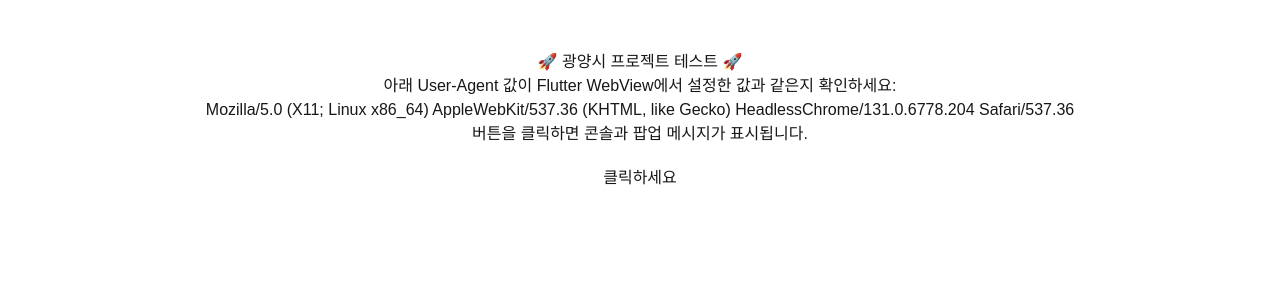
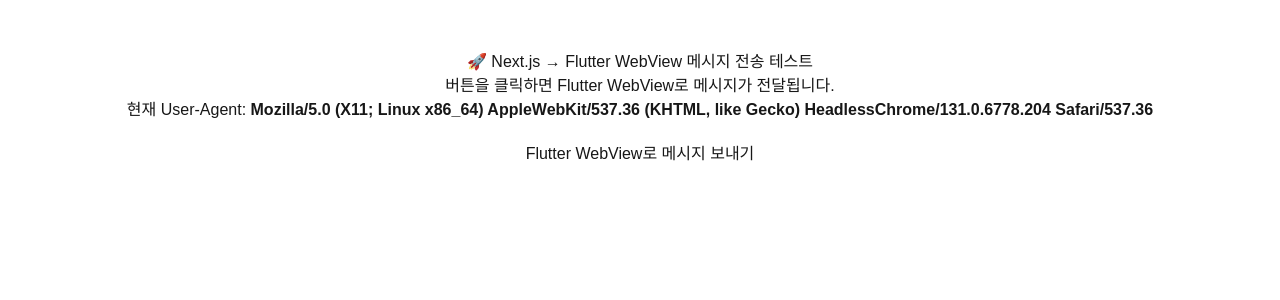
Before and after one commit to wemeet-kay/my-next-app, a Next.js app: page / in a window 1280 px wide. Shown: the top 300 px of the page. Built offline with nearby package versions, Linux system fonts and the light colour scheme.

Commit message:
Add postMessage Test

```diff
--- a/app/page.tsx
+++ b/app/page.tsx
@@ -1,19 +1,26 @@
-'use client'; // ✅ 클라이언트 컴포넌트 선언
+"use client"; // ✅ 클라이언트 컴포넌트 선언
 import { useEffect, useState } from "react";
 
 export default function Home() {
   const [userAgent, setUserAgent] = useState("");
 
   useEffect(() => {
-    setUserAgent(navigator.userAgent);  // 브라우저의 User-Agent 가져오기
+    setUserAgent(navigator.userAgent); // ✅ 브라우저의 User-Agent 가져오기
   }, []);
 
   const handleClick = () => {
     const postMessage = "requestLocationForNearbyFacilities";
-    if(navigator.userAgent.includes("APP_WEBVIEW")) {
-      window.postMessage(postMessage);
-      console.log("✅ [${postMessage}] 메시지가 전송되었습니다!");
-      alert("✅ [${postMessage}] 메시지가 전송되었습니다!");
+
+    // ✅ Flutter WebView 환경에서만 실행
+    if (navigator.userAgent.includes("APP_WEBVIEW")) {
+      if (window.ReactNativeWebView && typeof window.ReactNativeWebView.postMessage === "function") {
+        window.ReactNativeWebView.postMessage(postMessage);
+        console.log(`🚀 Flutter WebView로 메시지 전송 완료! (메시지: ${postMessage})`);
+        alert(`🚀 Flutter WebView로 메시지 전송 완료!\n📢 전송된 메시지: ${postMessage}`);
+      } else {
+        console.warn("🚨 ReactNativeWebView가 정의되지 않았습니다.");
+        alert("🚨 ReactNativeWebView가 정의되지 않았습니다.");
+      }
     } else {
       console.warn("❌ Flutter WebView 환경이 아닙니다.");
       alert("🚨 이 기능은 Flutter WebView에서만 작동합니다.");
@@ -22,12 +29,11 @@
 
   return (
     <div style={{ textAlign: "center", marginTop: "50px" }}>
-      <h1>🚀 광양시 프로젝트 테스트 🚀</h1>
-      <p>아래 User-Agent 값이 Flutter WebView에서 설정한 값과 같은지 확인하세요:</p>
-        {userAgent}
-      <p>버튼을 클릭하면 콘솔과 팝업 메시지가 표시됩니다.</p>
+      <h1>🚀 Next.js → Flutter WebView 메시지 전송 테스트</h1>
+      <p>버튼을 클릭하면 Flutter WebView로 메시지가 전달됩니다.</p>
+      <p>현재 User-Agent: <b>{userAgent}</b></p>
       <button
-        onClick={handleClick} // ✅ 클릭 이벤트 설정
+        onClick={handleClick}
         style={{
           padding: "10px 20px",
           fontSize: "16px",
@@ -35,7 +41,7 @@
           marginTop: "10px",
         }}
       >
-        클릭하세요
+        Flutter WebView로 메시지 보내기
       </button>
     </div>
   );
```
